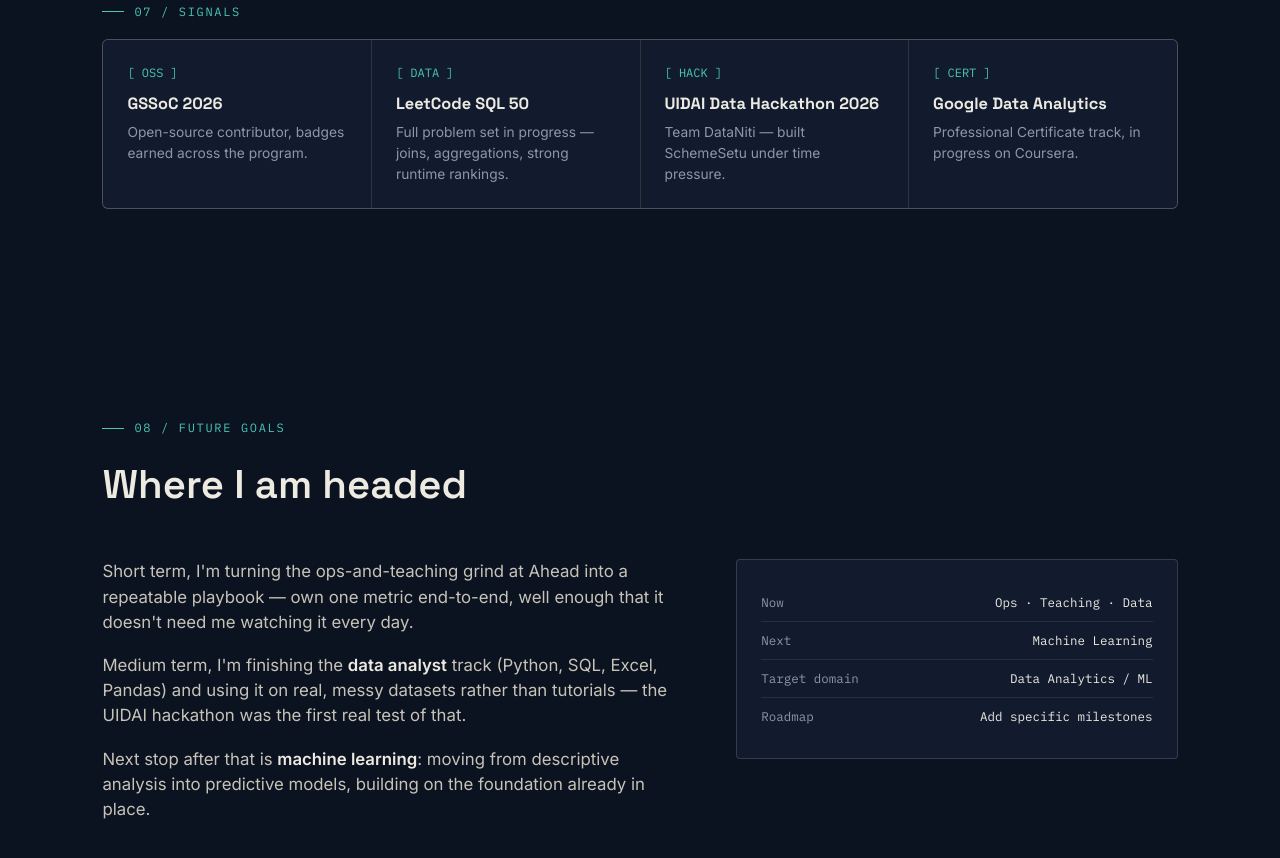
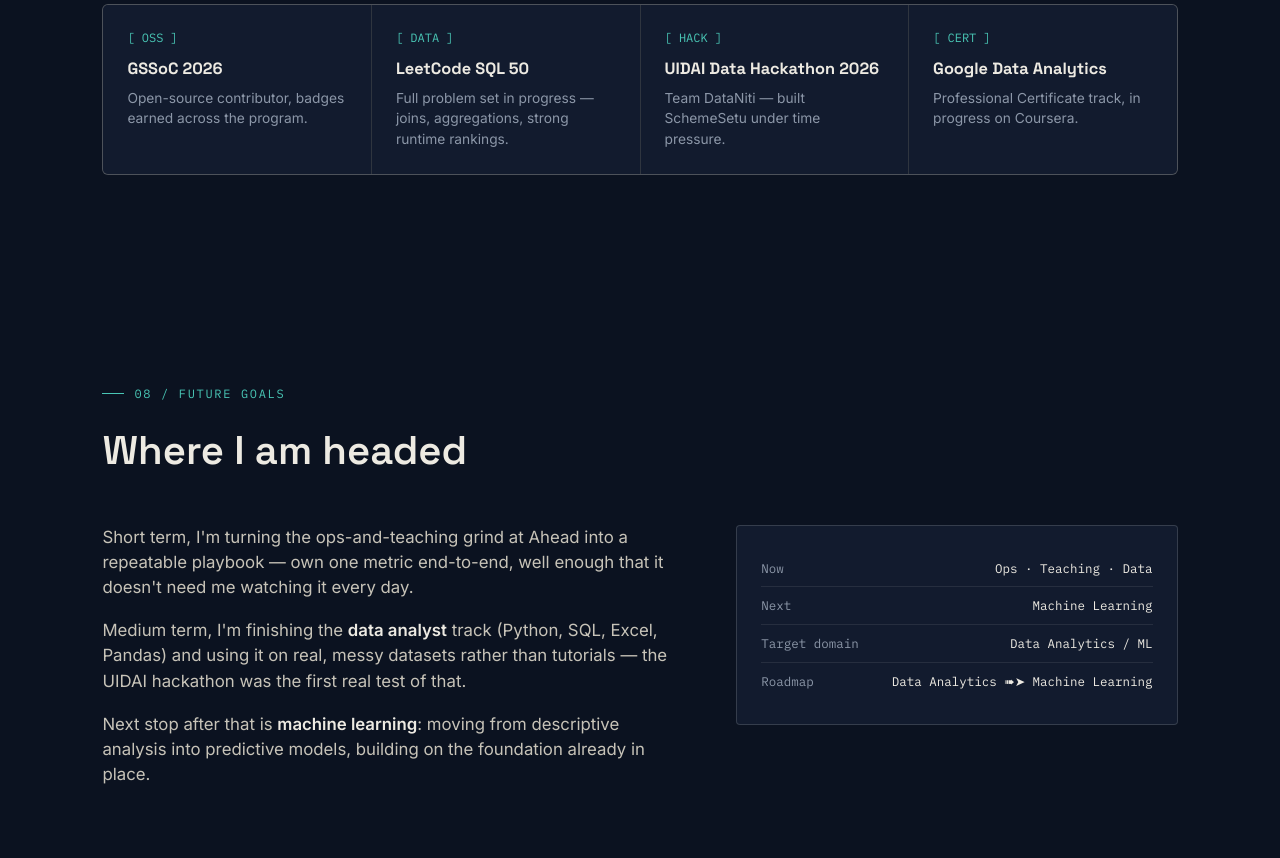
Before and after one commit to hra-ra/portfolio, a plain HTML site: page index.html in a window 1280 px wide. Shown: the part 5646-6504 px from the top of the page. Drawn offline with nearby package versions, Linux system fonts and the light colour scheme.

Commit message:
removed clutter

```diff
--- a/index.html
+++ b/index.html
@@ -185,7 +185,7 @@
       <div class="icon-tile mono-badge"><span style="font-size:15px">HR</span><span>HackerRank</span></div>
     </div>
     <p style="margin-top:22px; color:var(--slate); font-family:'IBM Plex Mono', monospace; font-size:12.5px;">
-      Profile links go here — add your LeetCode / HackerRank / CodeChef / GeeksforGeeks handles.
+      <!-- Profile links go here — add your LeetCode / HackerRank / CodeChef / GeeksforGeeks handles. -->
     </p>
     <div class="ctarow" style="margin-top:16px;">
       <a class="btn" href="#">LeetCode →</a>
@@ -270,7 +270,7 @@
         <div class="line"><span>Now</span><span>Ops · Teaching · Data</span></div>
         <div class="line"><span>Next</span><span>Machine Learning</span></div>
         <div class="line"><span>Target domain</span><span>Data Analytics / ML</span></div>
-        <div class="line"><span>Roadmap</span><span>Add specific milestones</span></div>
+        <div class="line"><span>Roadmap</span><span>Data Analytics ➠➤ Machine Learning</span></div>
       </div>
     </div>
   </div>
```
